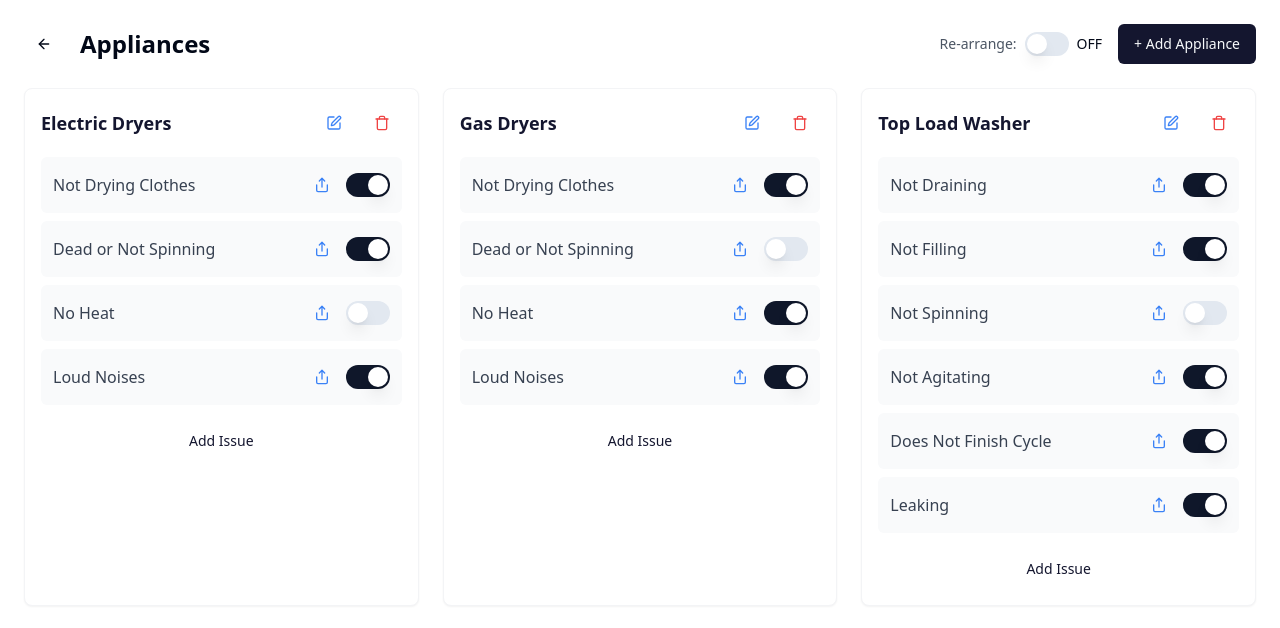
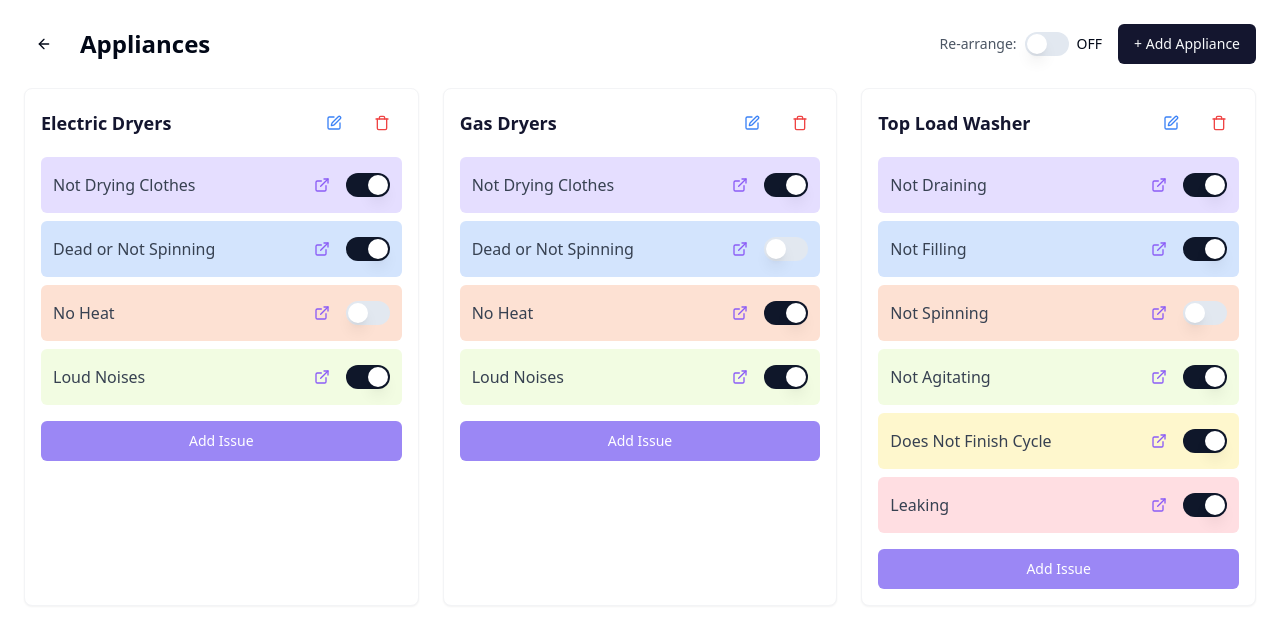
Before and after one commit to rbtech24/diagnose-flow-chat, a React (Vite) app: page /workflows in a window 1280 px wide. Shown: the top 628 px of the page. Built offline with nearby package versions, Linux system fonts and the light colour scheme.

Commit message:
Improve Workflows UI
Improved styling of symptom cards in the Workflows page.  Replaced the "Add Issue" link with a button. Updated the workflow link icon.

```diff
--- a/src/pages/Workflows.tsx
+++ b/src/pages/Workflows.tsx
@@ -3,8 +3,7 @@ import { Link, useNavigate } from 'react-router-dom';
 import { Card } from '@/components/ui/card';
 import { Button } from '@/components/ui/button';
 import { Switch } from '@/components/ui/switch';
-import { ArrowLeft, Edit, Trash, Share, GripVertical } from 'lucide-react';
-import { getFolders, getWorkflowsInFolder } from '@/utils/flowUtils';
+import { ArrowLeft, Edit, Trash, ExternalLink, GripVertical } from 'lucide-react';
 import { AddApplianceDialog } from '@/components/appliance/AddApplianceDialog';
 import { EditApplianceDialog } from '@/components/appliance/EditApplianceDialog';
 import { toast } from '@/hooks/use-toast';
@@ -160,6 +159,18 @@ export default function Workflows() {
     navigate(`/?${params.toString()}`);
   };
 
+  const getSymptomCardColor = (index: number) => {
+    const colors = [
+      'bg-[#E5DEFF]', // Soft Purple
+      'bg-[#D3E4FD]', // Soft Blue
+      'bg-[#FDE1D3]', // Soft Peach
+      'bg-[#F2FCE2]', // Soft Green
+      'bg-[#FEF7CD]', // Soft Yellow
+      'bg-[#FFDEE2]', // Soft Pink
+    ];
+    return colors[index % colors.length];
+  };
+
   const sortedAppliances = [...appliances].sort((a, b) => a.order - b.order);
 
   return (
@@ -231,9 +242,9 @@ export default function Workflows() {
                 .map((symptom, symptomIndex) => (
                 <div
                   key={symptom.name}
-                  className={`flex items-center justify-between p-3 bg-gray-50 rounded-md ${
-                    isReordering ? 'cursor-move' : ''
-                  }`}
+                  className={`flex items-center justify-between p-3 rounded-md ${
+                    getSymptomCardColor(symptomIndex)
+                  } transition-colors ${isReordering ? 'cursor-move' : ''}`}
                   draggable={isReordering}
                   onDragStart={(e) => {
                     e.dataTransfer.setData('symptom-index', symptomIndex.toString());
@@ -261,10 +272,10 @@ export default function Workflows() {
                     <Button
                       variant="ghost"
                       size="sm"
-                      className="text-blue-500 hover:text-blue-600 h-8 w-8 p-0"
+                      className="text-[#8B5CF6] hover:text-[#7C3AED] h-8 w-8 p-0"
                       onClick={() => openWorkflowEditor(appliance.name, symptom.name)}
                     >
-                      <Share className="h-4 w-4" />
+                      <ExternalLink className="h-4 w-4" />
                     </Button>
                     <Switch
                       checked={symptom.isActive}
@@ -276,8 +287,7 @@ export default function Workflows() {
             </div>
 
             <Button
-              variant="ghost"
-              className="mt-4 text-[#14162F] hover:bg-gray-100 w-full"
+              className="mt-4 w-full bg-[#9b87f5] hover:bg-[#7E69AB] text-white"
               onClick={() => openWorkflowEditor(appliance.name)}
             >
               Add Issue
```
